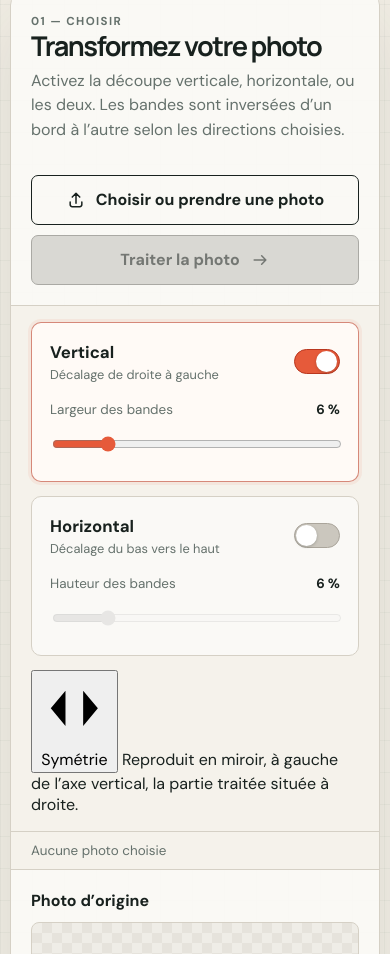
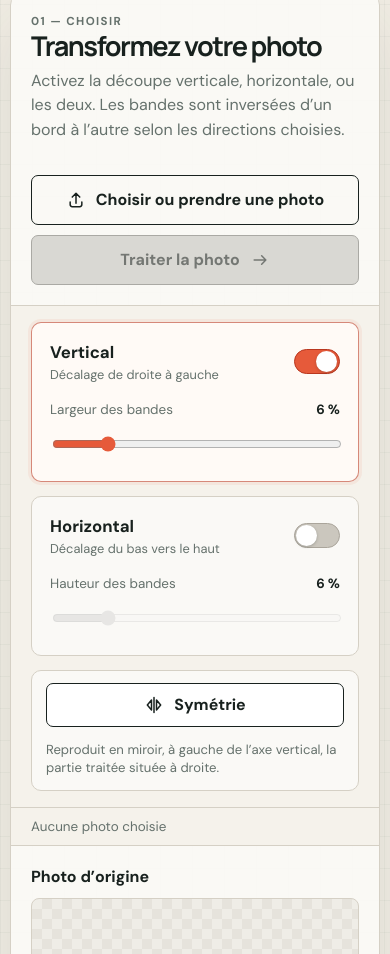
Before and after one commit to payenp/Photodeclage, a website built with Vite: page index.html in a window 390 px wide. Shown: the part 92-1046 px from the top of the page. Built offline with nearby package versions, Linux system fonts and the light colour scheme.

Commit message:
Style le mode symétrie

```diff
--- a/styles.css
+++ b/styles.css
@@ -230,6 +230,51 @@ h2 {
 
 .band-slider:disabled { opacity: 0.4; cursor: not-allowed; }
 
+.symmetry-setting {
+  grid-column: 1 / -1;
+  display: flex;
+  align-items: center;
+  gap: 14px;
+  padding: 12px 14px;
+  border: 1px solid var(--line);
+  border-radius: 10px;
+  background: rgba(255, 255, 255, 0.56);
+}
+
+.symmetry-setting.active {
+  border-color: #5d8e89;
+  background: #f2fbfa;
+  box-shadow: 0 0 0 3px rgba(93, 142, 137, 0.09);
+}
+
+.symmetry-setting > span {
+  color: var(--muted);
+  font-size: 0.82rem;
+  line-height: 1.4;
+}
+
+.symmetry-button {
+  display: inline-flex;
+  flex: 0 0 auto;
+  min-height: 44px;
+  align-items: center;
+  justify-content: center;
+  gap: 10px;
+  padding: 0 16px;
+  border: 1px solid var(--ink);
+  border-radius: 7px;
+  color: var(--ink);
+  background: #fff;
+  font-weight: 700;
+  cursor: pointer;
+}
+
+.symmetry-setting.active .symmetry-button {
+  border-color: #315f5b;
+  color: #fff;
+  background: #477d78;
+}
+
 .file-button,
 #process-button,
 .download-button {
@@ -276,7 +321,8 @@ h2 {
 
 .file-button svg,
 #process-button svg,
-.download-button svg {
+.download-button svg,
+.symmetry-button svg {
   width: 20px;
   fill: none;
   stroke: currentColor;
@@ -499,6 +545,17 @@ h2 {
   pointer-events: none;
 }
 
+.mirror-side {
+  position: absolute;
+  inset: 0 auto 0 0;
+  left: 0;
+  background: rgba(71, 125, 120, 0.18);
+  border-right: 1px solid rgba(255, 255, 255, 0.8);
+  pointer-events: none;
+}
+
+.mirror-side[hidden] { display: none; }
+
 .effect-axis {
   position: absolute;
   z-index: 4;
@@ -631,6 +688,9 @@ h2 {
     padding: 16px 20px;
   }
 
+  .symmetry-setting { align-items: stretch; flex-direction: column; }
+  .symmetry-button { width: 100%; }
+
   .status {
     padding-right: 20px;
     padding-left: 20px;
```
